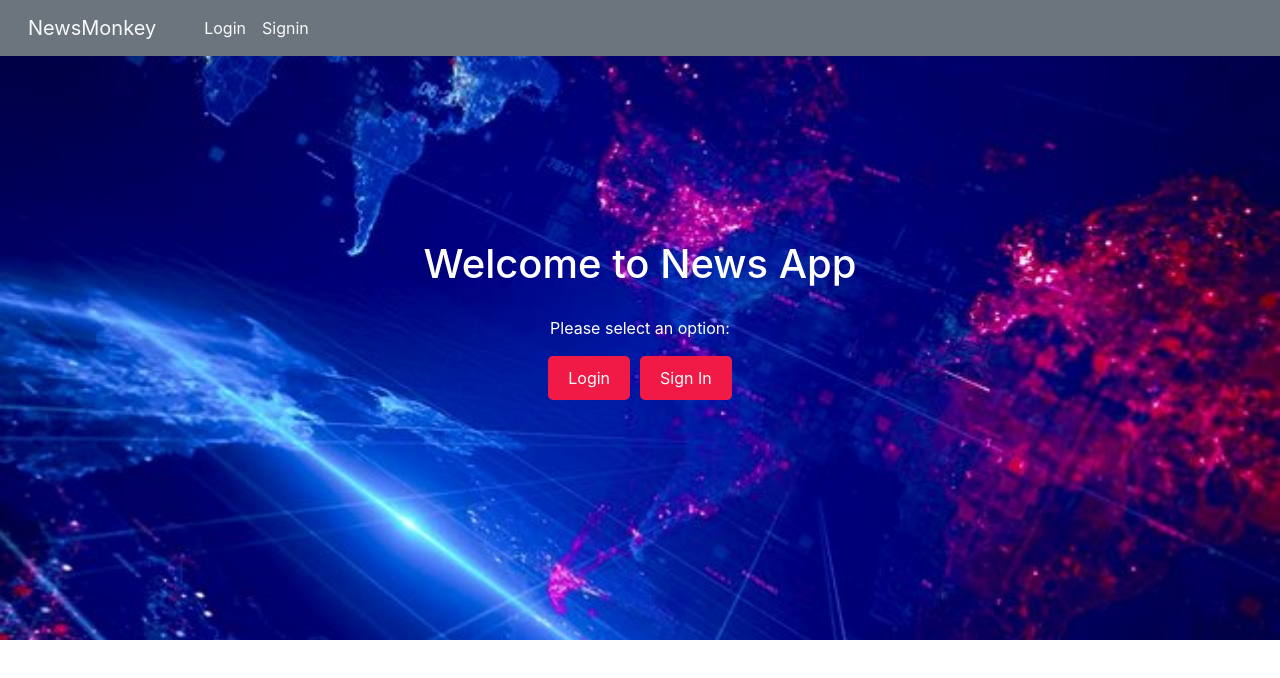
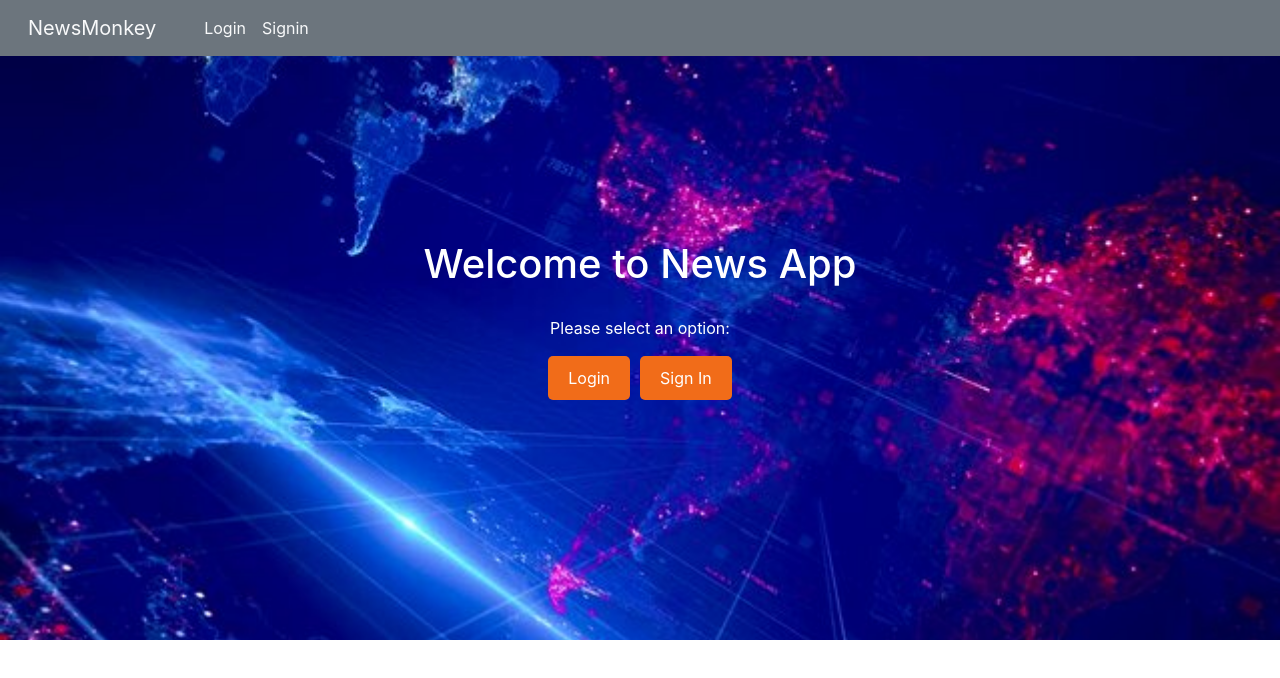
Before and after one commit to swaraj-jedhe/InfoPulse, a React (Create React App) app: page / in a window 1280 px wide. Shown: the top 678 px of the page. Built offline with nearby package versions, Linux system fonts and the light colour scheme.

Commit message:
Update Home.css

```diff
--- a/src/MyComponents/Pages/Home.css
+++ b/src/MyComponents/Pages/Home.css
@@ -37,7 +37,7 @@
     padding: 10px 20px;
     border: none;
     border-radius: 5px;
-    background-color: #f11946;
+    background-color: #f16c19;
     color: white;
     text-decoration: none;
     cursor: pointer;
@@ -45,5 +45,5 @@
   }
 
   .button:hover {
-    background-color: #d6173a;
+    background-color: #f16c19;
   }
```
